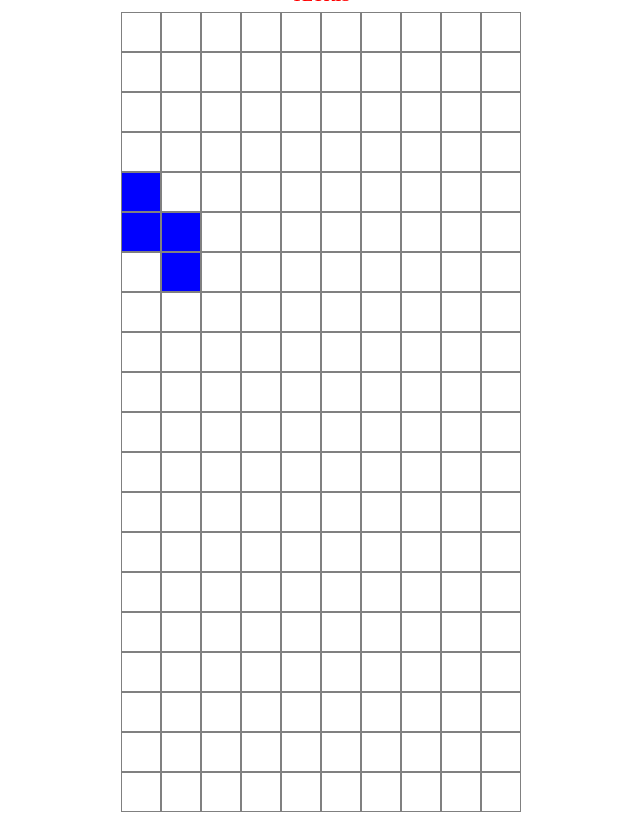
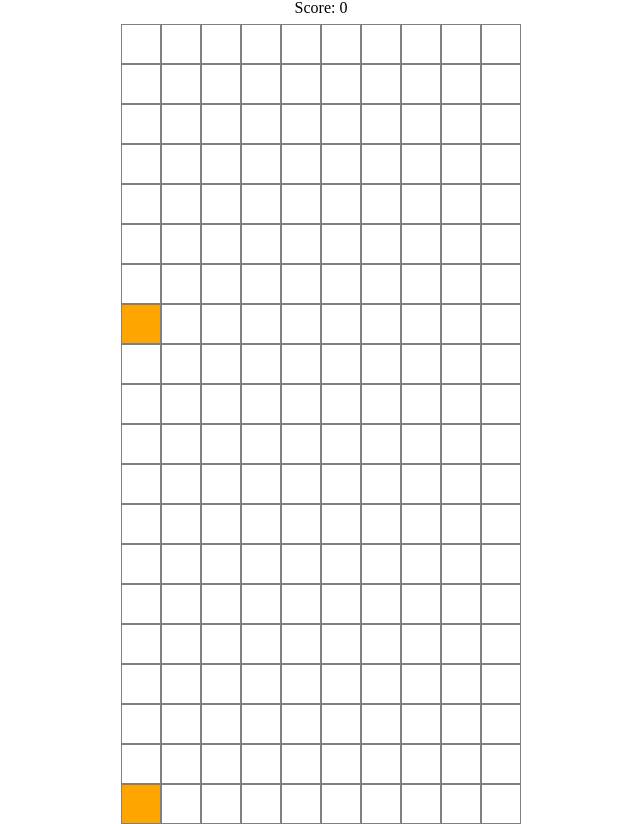
Before and after one commit to willian-froes/Minigame, a Next.js app: page /minigames/tetris in a window 1280 px wide. Shown: the whole page, without its empty margins (319-959 px from the left). Built offline with nearby package versions, Linux system fonts and the light colour scheme.

Commit message:
feat (minigames): create tetris stack in same field with check per part

```diff
--- a/app/minigames/tetris/page.constants.ts
+++ b/app/minigames/tetris/page.constants.ts
@@ -32,3 +32,5 @@ export const PART_INITIAL: Part = {
   shape: '.',
   color: 'red',
 }
+
+export const SCORE_RATE: number = 10
--- a/app/minigames/tetris/page.content.tsx
+++ b/app/minigames/tetris/page.content.tsx
@@ -12,15 +12,22 @@ import {
   buildPart,
   renderPart,
   handlePartMovement,
+  handleFieldStack,
 } from './page.utils'
 
 const Content = () => {
   const [field, setField] = useState<Field>([[]])
   const [part, setPart] = useState<Part>(PART_INITIAL)
+  const [score, setScore] = useState<number>(0)
+
+  const renderField = useMemo(() => {
+    const fieldBase = field.map(row => [...row])
+    return buildPart(fieldBase, part)
+  }, [field, part])
 
   const _game = useMemo(
     () =>
-      field.map((row, rowIndex) =>
+      renderField.map((row, rowIndex) =>
         row.map((filled, columnIndex) => (
           <Game.Area
             key={`${rowIndex}-${columnIndex}`}
@@ -29,22 +36,18 @@ const Content = () => {
           />
         )),
       ),
-    [field, part],
+    [renderField, part],
   )
 
   useEffect(() => {
     setField(buildField())
 
     const renderFrame = setInterval(() => {
-      setPart(renderPart)
+      setPart(prev => renderPart(prev))
     }, FIELD_FRAME_RATE)
 
     return () => clearInterval(renderFrame)
   }, [])
-
-  useEffect(() => {
-    setField(() => buildPart(buildField(), part))
-  }, [part])
 
   useEffect(() => {
     const handleKeyDown = (event: KeyboardEvent) => {
@@ -55,10 +58,18 @@ const Content = () => {
     return () => window.removeEventListener('keydown', handleKeyDown)
   }, [])
 
+  // TODO: Tratar stack quando cumprir multiplas linhas e atualizar score
+  useEffect(() => {
+    setField(prev => handleFieldStack(prev, part, setPart))
+  }, [part])
+
   return (
     <Game.Wrapper>
       <Title>Tetris</Title>
-      <Game.Container>{_game}</Game.Container>
+      <p>Score: {score}</p>
+      <Game.Container>
+        <Game.Field>{_game}</Game.Field>
+      </Game.Container>
     </Game.Wrapper>
   )
 }
--- a/app/minigames/tetris/page.styles.ts
+++ b/app/minigames/tetris/page.styles.ts
@@ -13,6 +13,14 @@ export const Wrapper = styled.main`
 `
 
 export const Container = styled.div`
+  position: relative;
+  display: flex;
+  flex-direction: column;
+  align-items: center;
+  justify-content: center;
+`
+
+export const Field = styled.div`
   display: grid;
   grid-template-columns: repeat(${FIELD_COLUMNS}, 1fr);
 `
--- a/app/minigames/tetris/page.utils.ts
+++ b/app/minigames/tetris/page.utils.ts
@@ -1,8 +1,10 @@
 'use client'
 
+import { Dispatch, SetStateAction } from 'react'
 import {
   FIELD_COLUMNS,
   FIELD_EMPTY_AREA,
+  FIELD_FILL_AREA,
   FIELD_ROWS,
   PART_COLORS,
   PART_SHAPES,
@@ -19,13 +21,13 @@ export const randomizeShape = (): PartShape => {
   return PART_SHAPES[index]
 }
 
-export const buildField = () => {
+export const buildField = (): Field => {
   return Array.from({ length: FIELD_ROWS }, () =>
     Array.from({ length: FIELD_COLUMNS }, () => FIELD_EMPTY_AREA),
   )
 }
 
-export const buildPart = (field: Field, part: Part) => {
+export const buildPart = (field: Field, part: Part): Field => {
   const { x, y } = part.position
 
   if (y < FIELD_ROWS && x < FIELD_COLUMNS) {
@@ -118,7 +120,8 @@ export const renderPart = (part: Part): Part => {
   }
 }
 
-export const handlePartMovement = (part: Part, event: KeyboardEvent) => {
+// TODO: Atualizar movimentação por forma considerando se está nas extremidades ou tem alguma forma nas laterais
+export const handlePartMovement = (part: Part, event: KeyboardEvent): Part => {
   const { x, y } = part.position
 
   if (event.key === 'ArrowLeft') {
@@ -141,3 +144,51 @@ export const handlePartMovement = (part: Part, event: KeyboardEvent) => {
 
   return part
 }
+
+export const handleFieldStack = (
+  field: Field,
+  part: Part,
+  setPart: Dispatch<SetStateAction<Part>>,
+) => {
+  const { x, y } = part.position
+  const isBottom = y === FIELD_ROWS - 1
+  let isBellowFill = false
+
+  if (part.shape === '.' || part.shape === 'i') {
+    isBellowFill = field[y + 1]?.[x] === FIELD_FILL_AREA
+  }
+
+  if (part.shape === 'o') {
+    isBellowFill =
+      field[y + 1]?.[x] === FIELD_FILL_AREA ||
+      field[y + 1]?.[x + 1] === FIELD_FILL_AREA
+  }
+
+  if (part.shape === 's') {
+    isBellowFill =
+      field[y]?.[x] === FIELD_FILL_AREA ||
+      field[y + 1]?.[x + 1] === FIELD_FILL_AREA
+  }
+
+  if (part.shape === 't') {
+    isBellowFill =
+      field[y]?.[x] === FIELD_FILL_AREA ||
+      field[y + 1]?.[x + 1] === FIELD_FILL_AREA ||
+      field[y]?.[x + 2] === FIELD_FILL_AREA
+  }
+
+  if (isBellowFill || isBottom) {
+    const newField = field.map(row => [...row])
+    const fixedField = buildPart(newField, part)
+
+    setPart({
+      position: { x: 0, y: 0 },
+      color: randomizeColor(),
+      shape: randomizeShape(),
+    })
+
+    return fixedField
+  }
+
+  return field
+}
```
